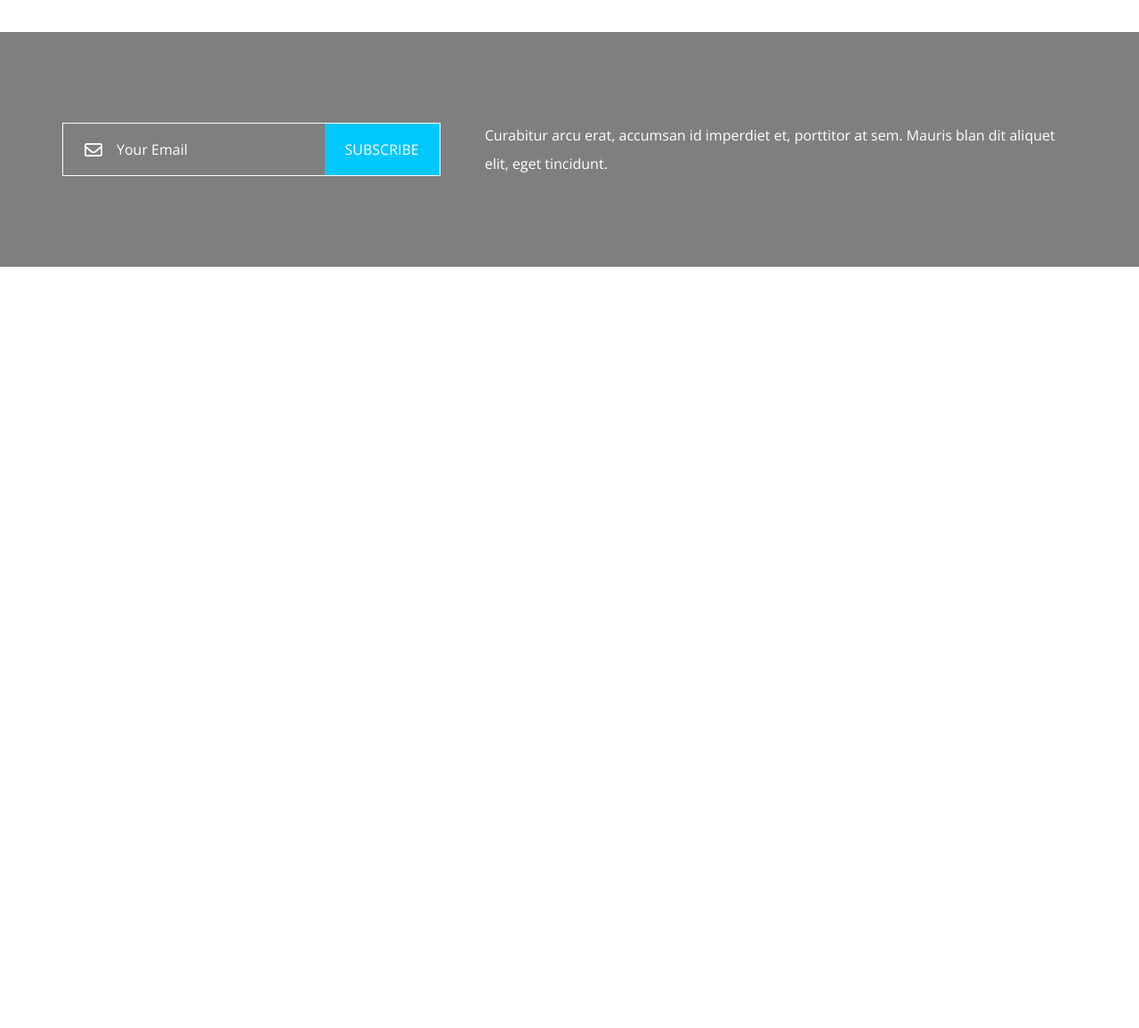
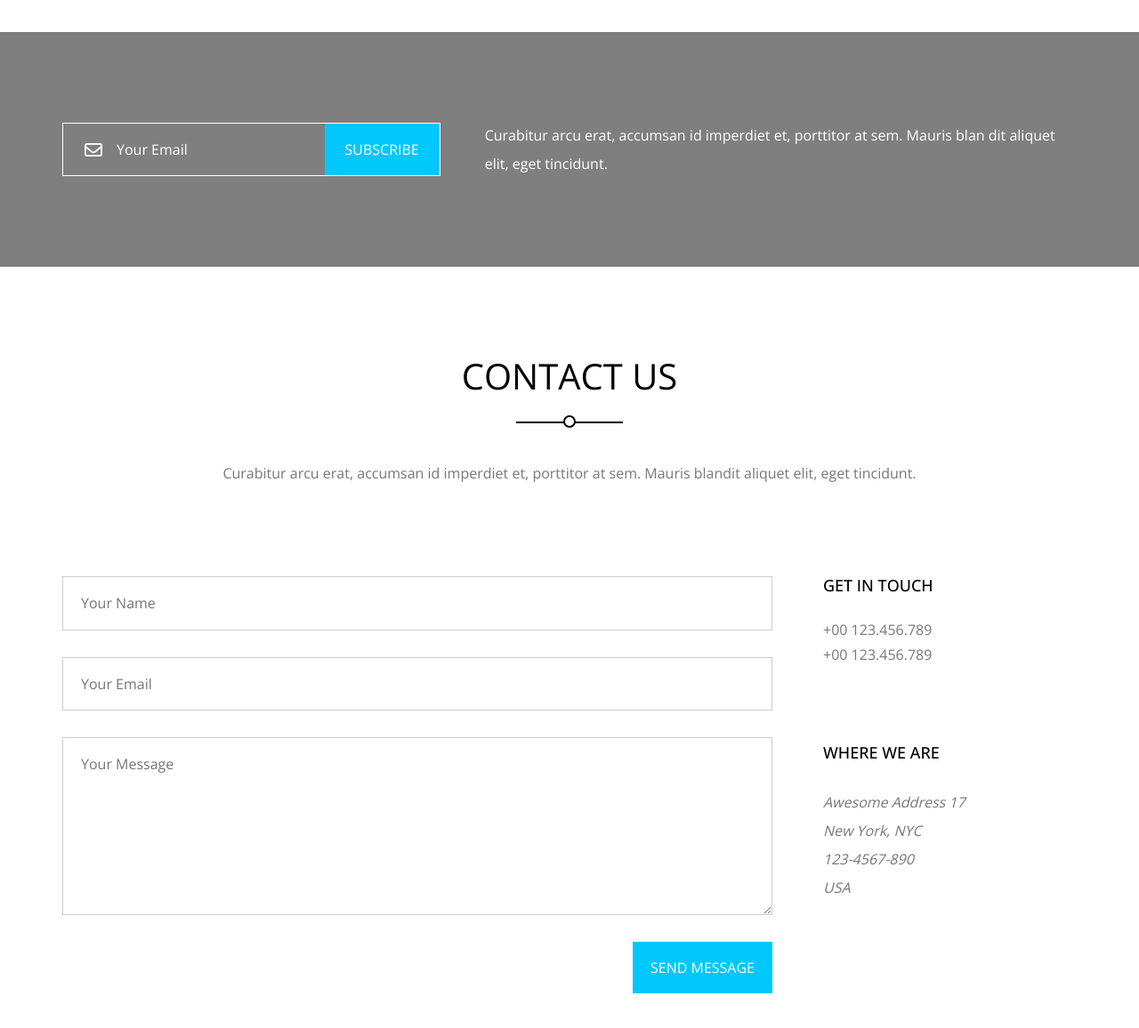
Before and after one commit to FattemaAshraf/template_2_HtmlCSS, a plain HTML site: page index.html in a window 1280 px wide. Shown: the part 7339-8495 px from the top of the page at 89% size. Before the commit the page ends 7639 px from the top, so only its background shows below. Drawn offline with nearby package versions, Linux system fonts and the light colour scheme.

Commit message:
added contact section

```diff
--- a/css/kasper.css
+++ b/css/kasper.css
@@ -1056,3 +1056,81 @@ transform: scale(1.1);
   }
 }
 /* End Subscribe */
+/* Start Contact */
+.contact {
+  padding-top: var(--section-padding);
+  padding-bottom: var(--section-padding);
+}
+.contact .content {
+  display: flex;
+  justify-content: space-between;
+}
+@media (max-width: 767px) {
+  .contact .content {
+    flex-direction: column;
+  }
+}
+.contact .content form {
+  flex-basis: 70%;
+}
+.contact .content form .main-input {
+  padding: 20px;
+  display: block;
+  border: 1px solid #ccc;
+  margin-bottom: 30px;
+  width: 100%;
+}
+.contact .content form .main-input:focus {
+  outline: none;
+}
+.contact .content form textarea.main-input {
+  height: 200px;
+}
+.contact .content form input[type="submit"] {
+  background-color: var(--main-color);
+  color: white;
+  padding: 20px;
+  border: none;
+  display: flex;
+  margin-left: auto;
+  text-transform: uppercase;
+  cursor: pointer;
+}
+.contact .content .info {
+  flex-basis: 25%;
+}
+@media (max-width: 767px) {
+  .contact .content .info {
+    order: -1;
+    text-align: center;
+  }
+}
+.contact .content .info h4 {
+  text-transform: uppercase;
+  margin-bottom: 30px;
+  font-weight: 500;
+  font-size: 18px;
+}
+.contact .content .info .phone {
+  display: block;
+  color: #777;
+  margin-bottom: 10px;
+}
+.contact .content .info h4:nth-of-type(2) {
+  margin-top: 90px;
+}
+@media (max-width: 767px) {
+  .contact .content .info h4:nth-of-type(2) {
+    margin-top: 30px;
+  }
+}
+.contact .content .info address {
+  color: #777;
+  line-height: 2;
+}
+@media (max-width: 767px) {
+  .contact .content .info address {
+    margin-bottom: 40px;
+  }
+}
+/* End Contact */
--- a/index.html
+++ b/index.html
@@ -438,5 +438,34 @@
       </div>
     </div>
     <!-- End Subscribe -->
+        <!-- Start Contact -->
+        <div class="contact">
+          <div class="container">
+            <div class="main-heading">
+              <h2>Contact Us</h2>
+              <p>
+                Curabitur arcu erat, accumsan id imperdiet et, porttitor at sem. Mauris blandit aliquet elit, eget
+                tincidunt.
+              </p>
+            </div>
+            <div class="content">
+              <form action="">
+                <input class="main-input" type="text" name="name" placeholder="Your Name" />
+                <input class="main-input" type="email" name="mail" placeholder="Your Email" />
+                <textarea class="main-input" name="message" placeholder="Your Message"></textarea>
+                <input type="submit" value="Send Message" />
+              </form>
+              <div class="info">
+                <h4>Get In Touch</h4>
+                <span class="phone">+00 123.456.789</span>
+                <span class="phone">+00 123.456.789</span>
+                <h4>Where We Are</h4>
+                <address>Awesome Address 17<br />New York, NYC<br />123-4567-890<br />USA</address>
+              </div>
+            </div>
+          </div>
+        </div>
+        <!-- End Contact -->
+
   </body>
 </html>
```
